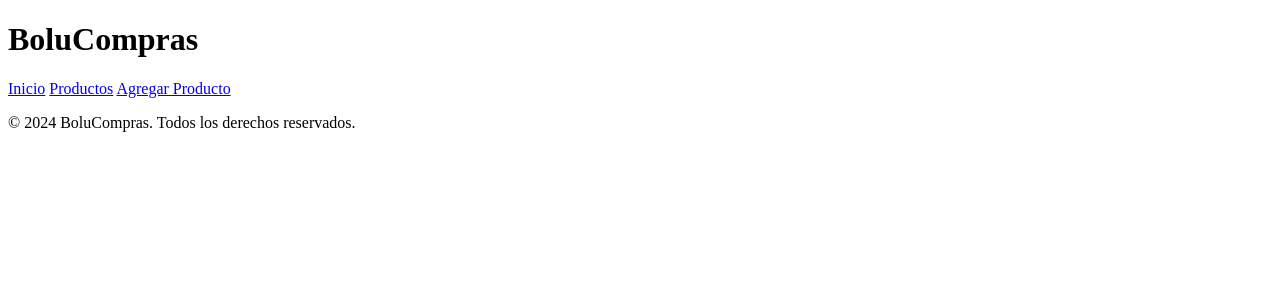
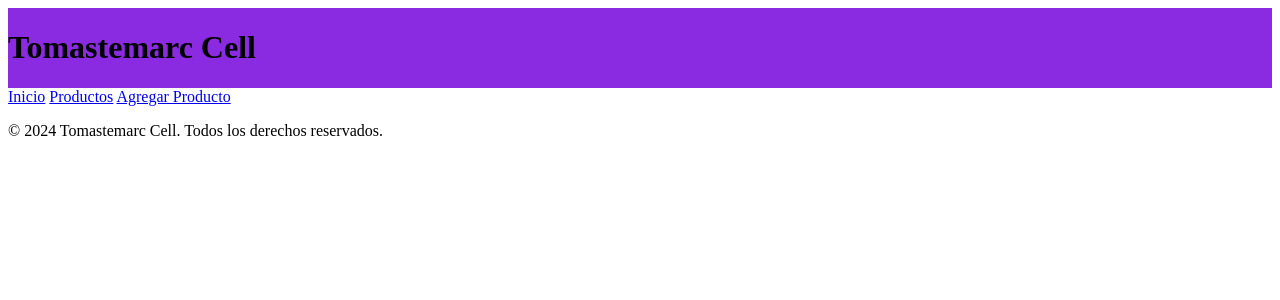
Before and after one commit to MarcosAyrton/EFI-Flask, a Python web app: template templates/base.html in a window 1280 px wide. Shown: the top 300 px of the page. Run offline with Jinja, Linux system fonts and the light colour scheme; the template is opened without the code that fills it, so the values that code supplies are empty.

Commit message:
templates

```diff
--- a/static/style.css
+++ b/static/style.css
@@ -0,0 +1,4 @@
+header{
+    display: flex;
+    background-color: blueviolet;
+}
--- a/templates/base.html
+++ b/templates/base.html
@@ -4,14 +4,14 @@
 <head>
     <meta charset="UTF-8">
     <meta name="viewport" content="width=device-width, initial-scale=1.0">
-    <title>{% block title %}BoluCompras{% endblock %}</title>
+    <title>{% block title %}Tomastemarc Cell{% endblock %}</title>
     <link rel="stylesheet" href="{{ url_for('static', filename='style.css') }}">
     <!-- Fuente de Google -->
     <link href="https://fonts.googleapis.com/css2?family=Roboto:wght@400;700&display=swap" rel="stylesheet">
 </head>
 <body>
     <header>
-        <h1>BoluCompras</h1>
+        <h1>Tomastemarc Cell</h1>
     </header>
     <nav>
         <a href="/">Inicio</a>
@@ -22,7 +22,7 @@
         {% block content %}{% endblock %}
     </main>
     <footer>
-        <p>&copy; 2024 BoluCompras. Todos los derechos reservados.</p>
+        <p>&copy; 2024 Tomastemarc Cell. Todos los derechos reservados.</p>
     </footer>
 </body>
 </html>
```
Also changed, not shown: templates/index.html (added, +9 -0 lines).
